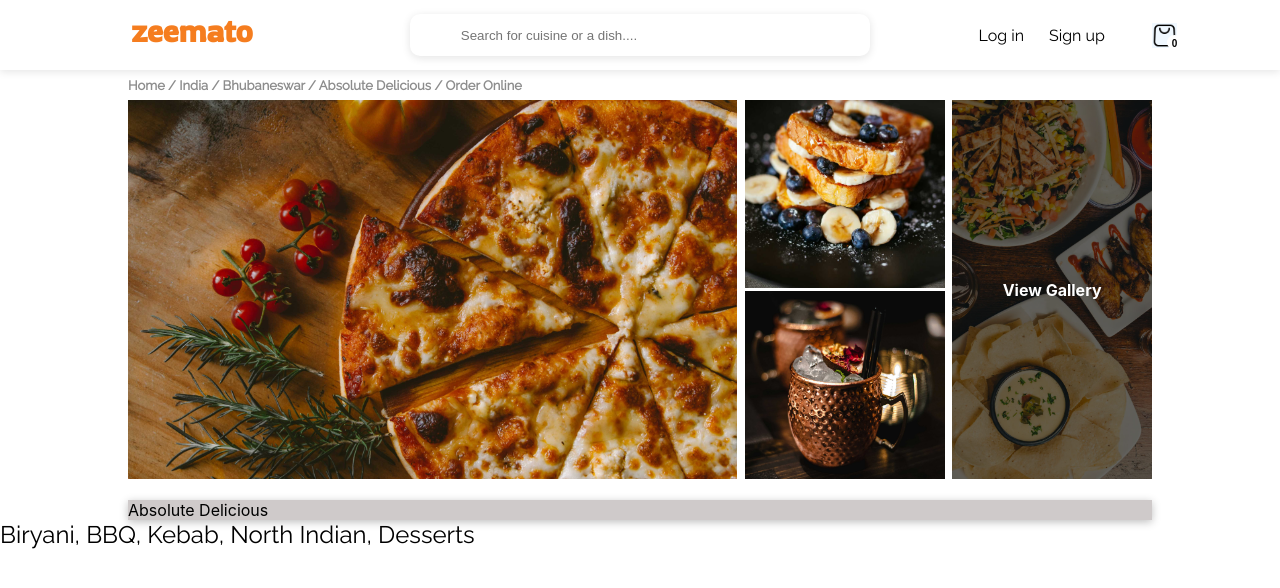
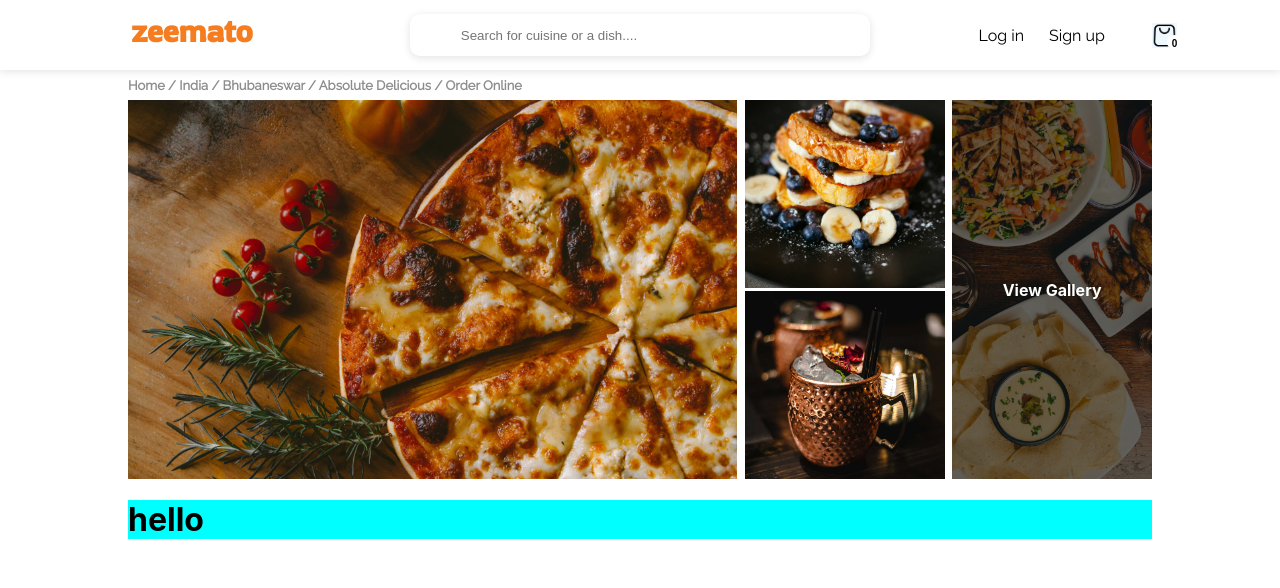
Before and after one commit to Codetraker/zeemato_practice, a React (Create React App) app: page / in a window 1280 px wide. Shown: the top 588 px of the page. Built offline with nearby package versions, Linux system fonts and the light colour scheme; a web font is replaced by a local one.

Commit message:
add about

```diff
--- a/src/App.css
+++ b/src/App.css
@@ -8,11 +8,11 @@ html,body{
     width: 100%;
     height: 100%;
 }
-h1{
+/* h1{
     font-family: 'Protest Strike', sans-serif;
     font-weight: lighter;
 }
 h2{
     font-family: 'Raleway', sans-serif;
     font-weight: lighter;
-}
+} */
--- a/src/App.js
+++ b/src/App.js
@@ -1,13 +1,13 @@
 import './App.css';
+import About from './components/Layout/AboutBar/About';
 import Header from './components/Layout/Header';
-import Card from './components/UI/Card';
+
 
 function App() {
   return (
     <>
     <Header />
-    <Card>Absolute Delicious</Card>
-    <h2>Biryani, BBQ, Kebab, North Indian, Desserts</h2>
+    <About />
     </>
   );
 }
--- a/src/components/Layout/AboutBar/About.js
+++ b/src/components/Layout/AboutBar/About.js
@@ -0,0 +1,11 @@
+import Card from '../../UI/Card';
+import classes from './About.module.css';
+
+const About = props => {
+    return (
+        <Card className={classes.about}>
+            <h1>hello</h1>
+        </Card>
+    );
+}
+export default About;
--- a/src/components/Layout/AboutBar/About.module.css
+++ b/src/components/Layout/AboutBar/About.module.css
@@ -0,0 +1,3 @@
+.about{
+    background-color: aqua;
+}
--- a/src/components/UI/Card.js
+++ b/src/components/UI/Card.js
@@ -2,7 +2,7 @@ import classes from './Card.module.css';
 
 const Card = props =>{
     return (
-        <div className={classes.card}>{props.children}</div>
+        <div className={`${classes['card']} ${props.className}`}>{props.children}</div>
     );
 }
 export default Card;
--- a/src/components/UI/Card.module.css
+++ b/src/components/UI/Card.module.css
@@ -1,6 +1,5 @@
 .card{
-    background-color: rgb(207, 202, 202);
-    box-shadow: 0 2px 8px rgba(0, 0, 0, 0.26);
+    background-color: rgb(190, 189, 189);
     margin-left: 10%;
     margin-right: 10%;
 }
```
